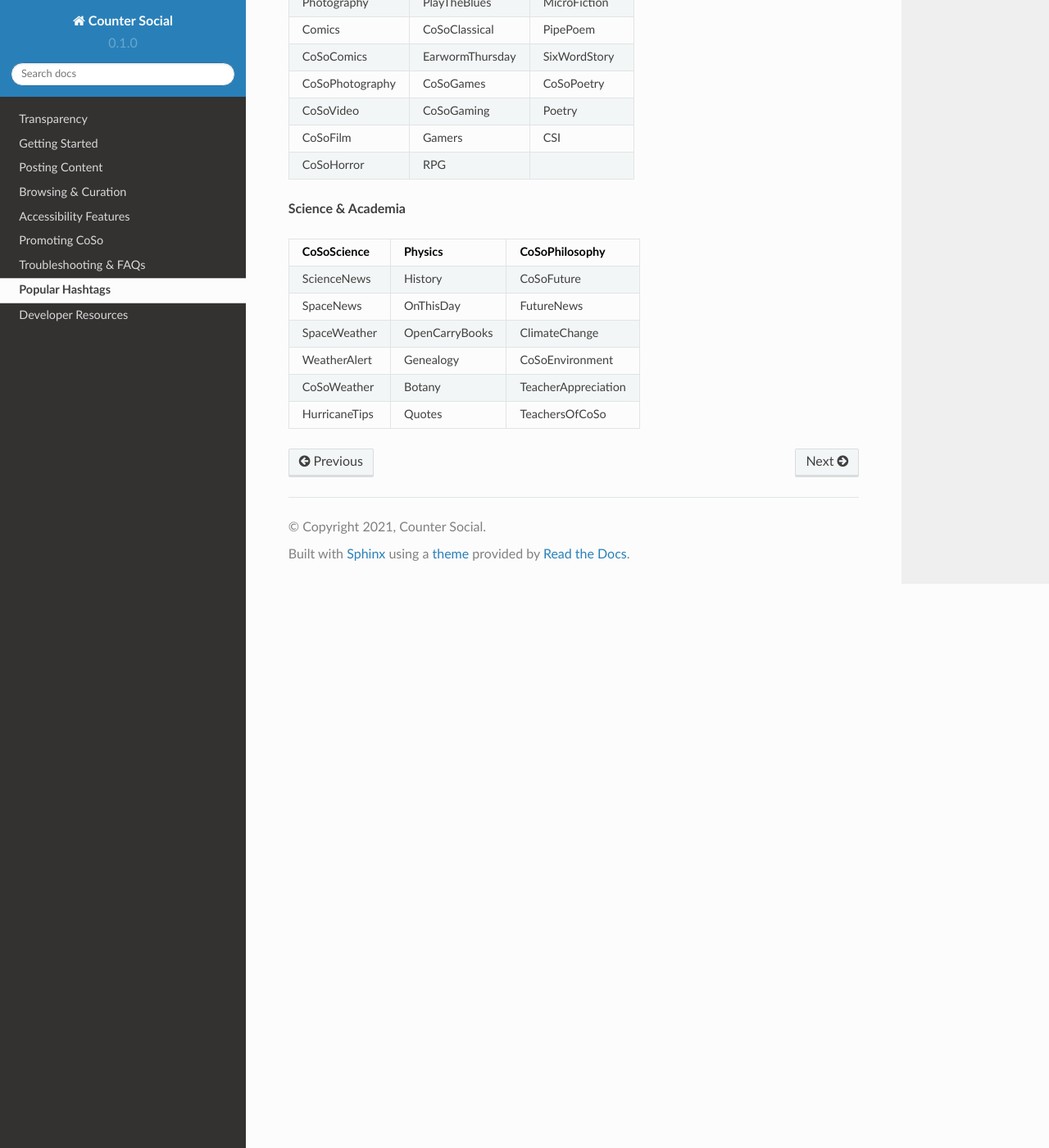
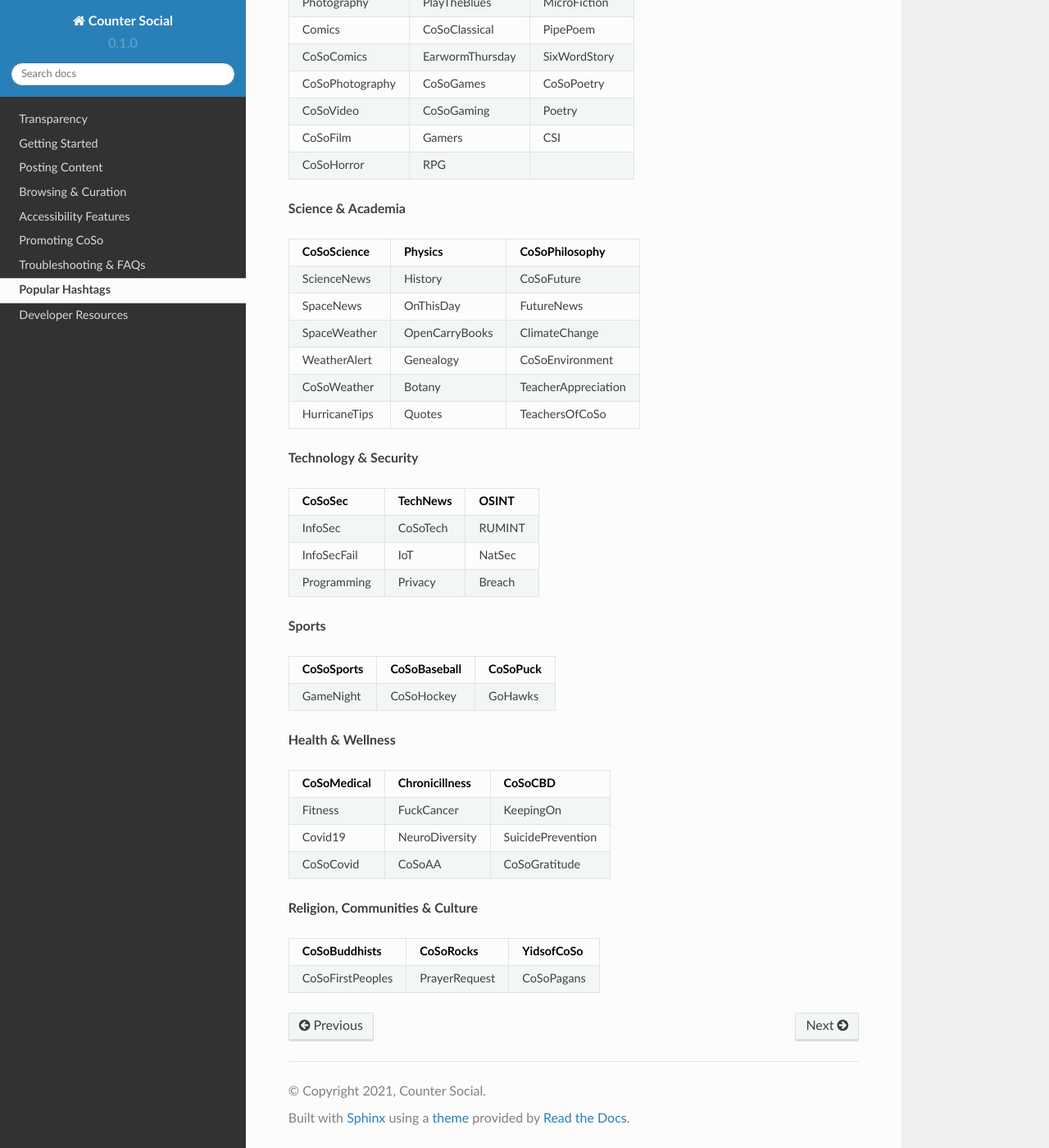
Before and after one commit to itskel/userguide, a Sphinx documentation site: the page built from docs/source/popular-hashtags.rst, in a window 1280 px wide and 1400 px high, scrolled down 916 px. Shown: the whole window at 82% size. Built offline with Sphinx 7.4.7 and the Read the Docs theme 2.0.0, drawn with Linux system fonts in a browser that asks for light colours; pages that are not in the unit, such as notebooks, are missing from menus.

Commit message:
Update popular-hashtags.rst

```diff
--- a/docs/source/popular-hashtags.rst
+++ b/docs/source/popular-hashtags.rst
@@ -71,3 +71,43 @@
 +----------------+-----------------+-----------------------+
 | HurricaneTips  | Quotes          | TeachersOfCoSo        |
 +----------------+-----------------+-----------------------+
+
+**Technology & Security**
+
++--------------+-----------+---------+
+| CoSoSec      | TechNews  | OSINT   |
++==============+===========+=========+
+| InfoSec      | CoSoTech  | RUMINT  |
++--------------+-----------+---------+
+| InfoSecFail  | IoT       | NatSec  |
++--------------+-----------+---------+
+| Programming  | Privacy   | Breach  |
++--------------+-----------+---------+
+
+**Sports**
+
++-------------+---------------+------------+
+| CoSoSports  | CoSoBaseball  | CoSoPuck   |
++=============+===============+============+
+| GameNight   | CoSoHockey    | GoHawks    |
++-------------+---------------+------------+
+
+**Health & Wellness**
+
++--------------+-----------------+---------------------+
+| CoSoMedical  | Chronicillness  | CoSoCBD             |
++==============+=================+=====================+
+| Fitness      | FuckCancer      | KeepingOn           |
++--------------+-----------------+---------------------+
+| Covid19      | NeuroDiversity  | SuicidePrevention   |
++--------------+-----------------+---------------------+
+| CoSoCovid    | CoSoAA          | CoSoGratitude       |
++--------------+-----------------+---------------------+
+
+**Religion, Communities & Culture**
+
++-------------------+----------------+--------------+
+| CoSoBuddhists     | CoSoRocks      | YidsofCoSo   |
++===================+================+==============+
+| CoSoFirstPeoples  | PrayerRequest  | CoSoPagans   |
++-------------------+----------------+--------------+
```
